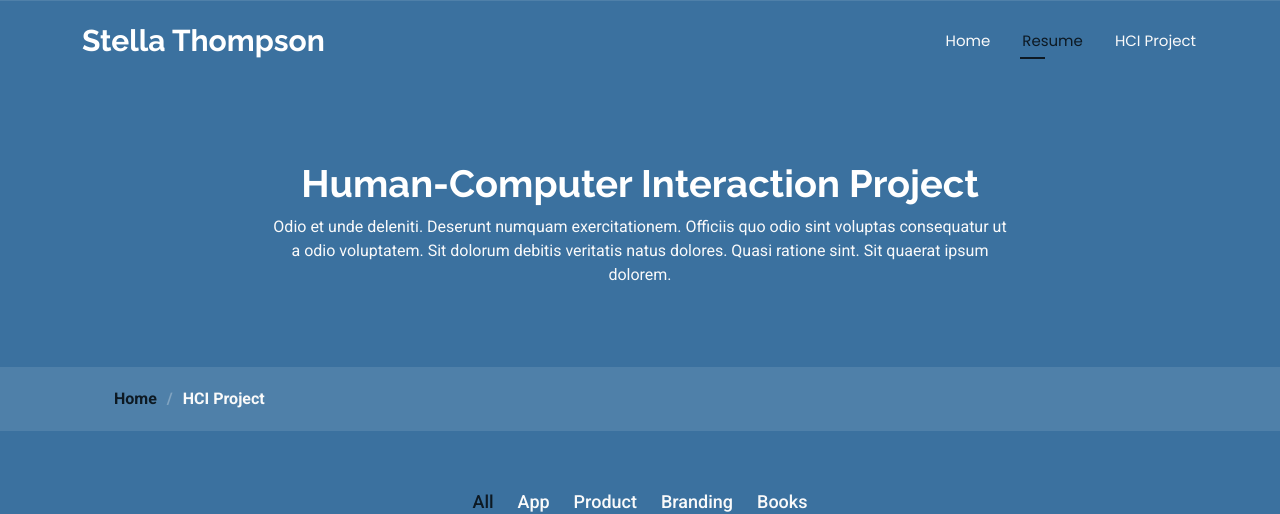
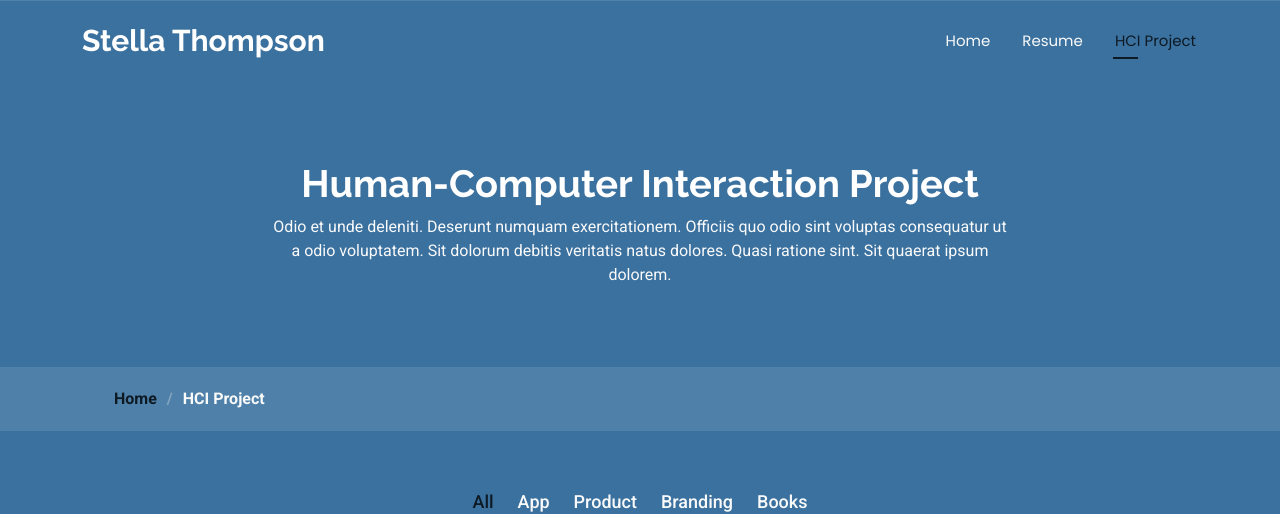
Before and after one commit to stellathompson/stellathompson.github.io, a plain HTML site: page hci-project.html in a window 1280 px wide. Shown: the top 514 px of the page. Drawn offline with Linux system fonts and the light colour scheme.

Commit message:
quick fix

```diff
--- a/hci-project.html
+++ b/hci-project.html
@@ -51,9 +51,9 @@
         <ul>
           <li><a href="index.html">Home</a></li>
           <!-- <li><a href="about.html">About</a></li> -->
-          <li><a href="resume.html" class="active">Resume</a></li>
+          <li><a href="resume.html">Resume</a></li>
           <!-- <li><a href="services.html">Services</a></li> -->
-          <li><a href="hci-project.html">HCI Project</a></li>
+          <li><a href="hci-project.html" class="active">HCI Project</a></li>
           <!-- <li class="dropdown"><a href="#"><span>Dropdown</span> <i class="bi bi-chevron-down toggle-dropdown"></i></a>
             <ul>
               <li><a href="#">Dropdown 1</a></li>
```
Also changed, not shown: resume.html (+2 -2 lines).
